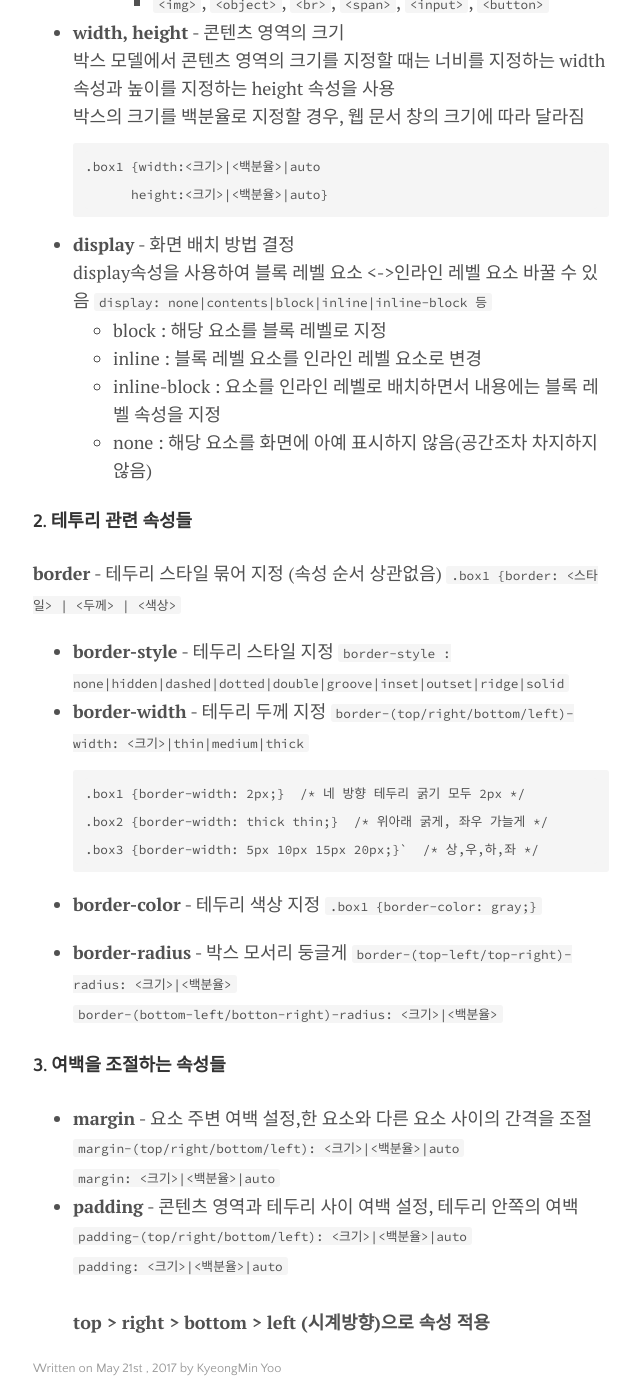
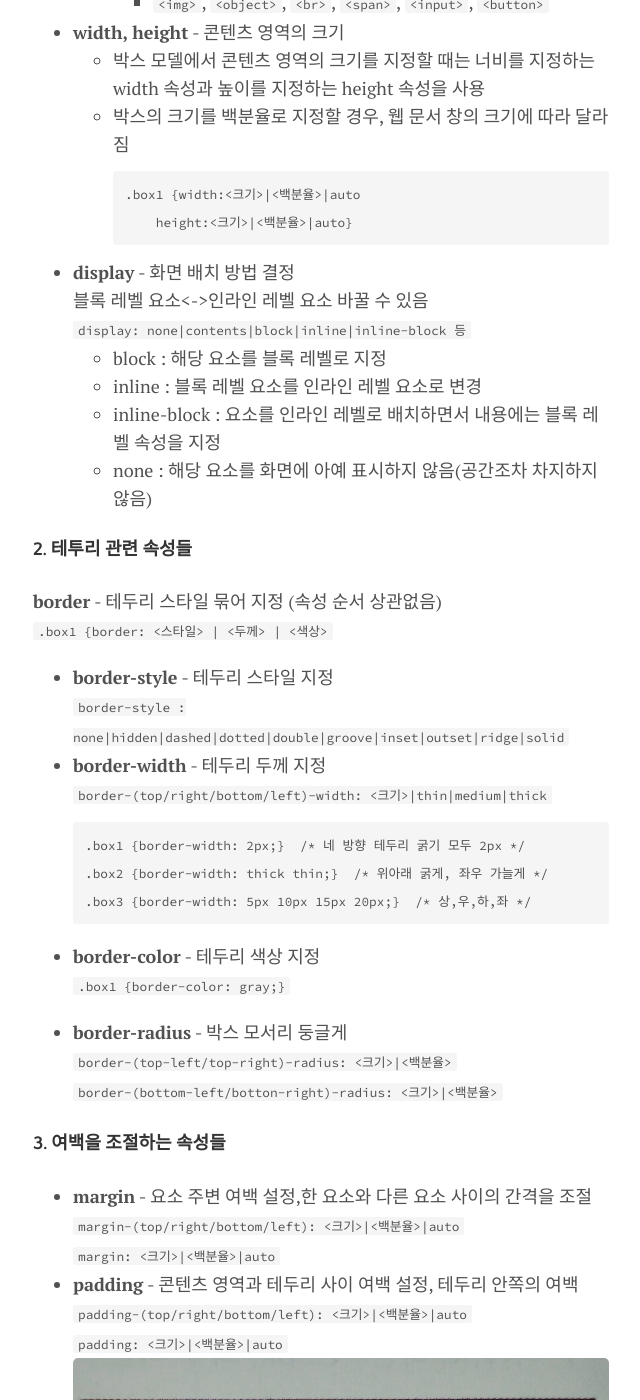
Before and after one commit to ykm1/ykm1.github.io, a Jekyll site: the page built from _posts/2017-05-21-[CSS]Style related with layout.md, in a window 1280 px wide and 1400 px high, scrolled down 596 px. Shown: the whole window, without its empty margins (319-959 px from the left). Built offline with Jekyll 4.4.1, drawn with Linux system fonts in a browser that asks for light colours; nearby versions of some CDN libraries; some of the changed lines change nothing that is shown.

Commit message:
20170522_수정 및 사진추

```diff
--- a/_posts/2017-05-21-[CSS]Style related with layout.md
+++ b/_posts/2017-05-21-[CSS]Style related with layout.md
@@ -7,24 +7,24 @@
 #### 1. CSS와 박스 모델
 * **블록 레벨 요소와 인라인 레벨 요소**
 	* 블록 레벨 요소
-     * 해당 요소의 너비가 100%
-     * 왼쪽이나 오른쪽에 다른 요소가 올 수 없음
-     * 너비, 마진, 패딩 등을 이용해 크기나 위치를 지정하려면 블록 레벨 요소
-     * `<p>`,`<h1~h6>`,`<ul>`,`<ol>`,`<div>`, `<form>`, `<table>`
+		* 해당 요소의 너비가 100%
+		* 왼쪽이나 오른쪽에 다른 요소가 올 수 없음
+		* 너비, 마진, 패딩 등을 이용해 크기나 위치를 지정하려면 블록 레벨 요소
+		* `<p>`,`<h1~h6>`,`<ul>`,`<ol>`,`<div>`, `<form>`, `<table>`
 	* 인라인 레벨 요소
 		* 줄을 차지하지 않는 요소. 화면에 표시되는 콘텐츠만큼만 영역을 차지
 		* 나머지 공간에는 다른 요소가 올 수 있음
 		* `<img>`, `<object>`, `<br>`, `<span>`, `<input>`, `<button>`<br>
 * **width, height** - 콘텐츠 영역의 크기<br>
-박스 모델에서 콘텐츠 영역의 크기를 지정할 때는 너비를 지정하는 width 속성과 높이를 지정하는 height 속성을 사용<br>
-박스의 크기를 백분율로 지정할 경우, 웹 문서 창의 크기에 따라 달라짐<br>
+	* 박스 모델에서 콘텐츠 영역의 크기를 지정할 때는 너비를 지정하는 width 속성과 높이를 지정하는 height 속성을 사용
+	* 박스의 크기를 백분율로 지정할 경우, 웹 문서 창의 크기에 따라 달라짐<br>
 ~~~
 .box1 {width:<크기>|<백분율>|auto
-		height:<크기>|<백분율>|auto}
+		  height:<크기>|<백분율>|auto}
 ~~~
 
 * **display** - 화면 배치 방법 결정<br>
-display속성을 사용하여 블록 레벨 요소 <->인라인 레벨 요소 바꿀 수 있음
+블록 레벨 요소<->인라인 레벨 요소 바꿀 수 있음<br>
 `display: none|contents|block|inline|inline-block 등`
 	* block : 해당 요소를 블록 레벨로 지정
 	* inline : 블록 레벨 요소를 인라인 레벨 요소로 변경
@@ -32,32 +32,35 @@
 	* none : 해당 요소를 화면에 아예 표시하지 않음(공간조차 차지하지 않음)
 
 #### 2. 테투리 관련 속성들
-**border** - 테두리 스타일 묶어 지정 (속성 순서 상관없음)
+**border** - 테두리 스타일 묶어 지정 (속성 순서 상관없음)<br>
 `.box1 {border: <스타일> | <두께> | <색상>`
 
-* **border-style** - 테두리 스타일 지정
+* **border-style** - 테두리 스타일 지정<br>
 `border-style : none|hidden|dashed|dotted|double|groove|inset|outset|ridge|solid`
-* **border-width** - 테두리 두께 지정
+* **border-width** - 테두리 두께 지정<br>
 `border-(top/right/bottom/left)-width: <크기>|thin|medium|thick`
 ~~~
 .box1 {border-width: 2px;}  /* 네 방향 테두리 굵기 모두 2px */
 .box2 {border-width: thick thin;}  /* 위아래 굵게, 좌우 가늘게 */
-.box3 {border-width: 5px 10px 15px 20px;}`  /* 상,우,하,좌 */
+.box3 {border-width: 5px 10px 15px 20px;}  /* 상,우,하,좌 */
 ~~~
-* **border-color** - 테두리 색상 지정
+* **border-color** - 테두리 색상 지정<br>
 `.box1 {border-color: gray;}`
 
-* **border-radius** - 박스 모서리 둥글게
+* **border-radius** - 박스 모서리 둥글게<br>
 `border-(top-left/top-right)-radius: <크기>|<백분율>`<br>
 `border-(bottom-left/botton-right)-radius: <크기>|<백분율>`
 
 #### 3. 여백을 조절하는 속성들
-* **margin** - 요소 주변 여백 설정,한 요소와 다른 요소 사이의 간격을 조절
+* **margin** - 요소 주변 여백 설정,한 요소와 다른 요소 사이의 간격을 조절<br>
 `margin-(top/right/bottom/left): <크기>|<백분율>|auto`<br>
 `margin: <크기>|<백분율>|auto`
-* **padding** - 콘텐츠 영역과 테두리 사이 여백 설정, 테두리 안쪽의 여백
+* **padding** - 콘텐츠 영역과 테두리 사이 여백 설정, 테두리 안쪽의 여백<br>
 `padding-(top/right/bottom/left): <크기>|<백분율>|auto`<br>
 `padding: <크기>|<백분율>|auto`
 <br>
+![margin](https://ykm1.github.io/images/margin.jpeg)
+![padding](https://ykm1.github.io/images/padding.jpeg)
+<img width="50px" height="50px"></img>
 <br>
-**top > right > bottom > left (시계방향)으로 속성 적용**
+*top > right > bottom > left (시계방향)으로 속성 적용*
```
Also changed, not shown: images/margin.jpeg (added), images/padding.jpeg (added).
